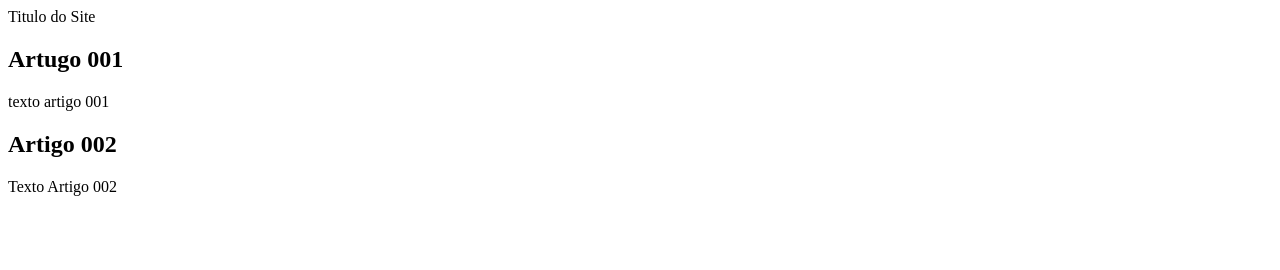
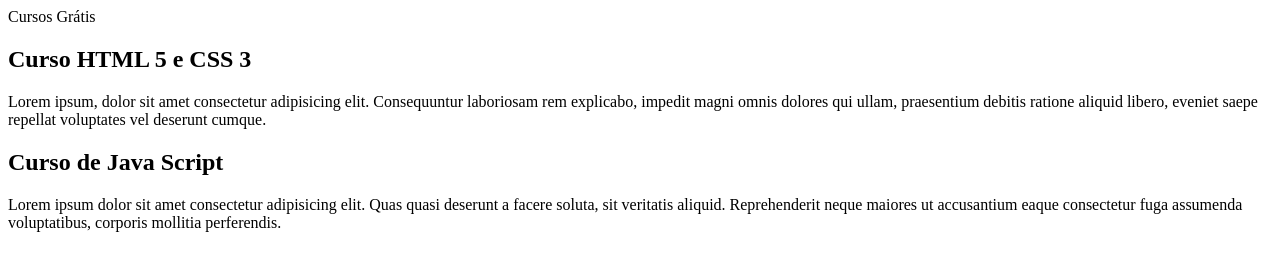
Before and after one commit to PauloDeusJr/projeto-site, a plain HTML site: page index.html in a window 1280 px wide. Drawn offline with Linux system fonts and the light colour scheme.

Commit message:
comecei a escreve conteudo

```diff
--- a/index.html
+++ b/index.html
@@ -8,14 +8,14 @@
 </head>
 <body>
     <main>
-        <header>Titulo do Site</header>
+        <header>Cursos Grátis</header>
         <article>
-             <h2> Artugo 001</h2>
-             <p>texto artigo 001</p>
+             <h2> Curso HTML 5 e CSS 3</h2>
+             <p>Lorem ipsum, dolor sit amet consectetur adipisicing elit. Consequuntur laboriosam rem explicabo, impedit magni omnis dolores qui ullam, praesentium debitis ratione aliquid libero, eveniet saepe repellat voluptates vel deserunt cumque.</p>
         </article>
         <article>
-            <h2>Artigo 002</h2>
-            <p>Texto Artigo 002</p>
+            <h2>Curso de Java Script</h2>
+            <p>Lorem ipsum dolor sit amet consectetur adipisicing elit. Quas quasi deserunt a facere soluta, sit veritatis aliquid. Reprehenderit neque maiores ut accusantium eaque consectetur fuga assumenda voluptatibus, corporis mollitia perferendis.</p>
         </article>
     </main>
 
```
